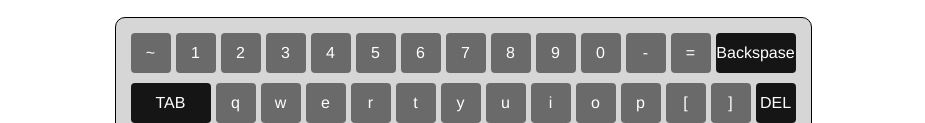
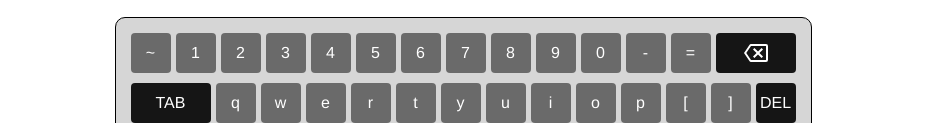
Before and after one commit to a-selyugin/virtual-keyboard, a website built with webpack: page src/index.html in a window 1280 px wide. Shown: the part 292-415 px from the top of the page, without its empty margins (177-1102 px from the left). Built offline with nearby package versions, Linux system fonts and the light colour scheme.

Commit message:
feat: add backspace icon

```diff
--- a/src/assets/styles/style.scss
+++ b/src/assets/styles/style.scss
@@ -21,7 +21,7 @@ body{
     text-align: center;
 }
 
-.main__textarea{
+.main__textarea {
     display: block;
     margin: 20px auto 20px;
     padding: 10px;
@@ -29,11 +29,11 @@ body{
     height: 200px;
 }
 
-.main__legend{
+.main__legend {
     text-align: center;
 }
 
-.keyboard__container{
+.keyboard__container {
     margin: 0 auto;
     width: 675px;
     font-weight: 200;
@@ -73,14 +73,20 @@ body{
     font-weight: 500;
 }
 
-.Space{
+.Space {
     width: 270px;
 }
 
-.Enter{
+.Enter {
     width: 86px;
 }
 .DEL, .Up, .Left, .Down, .Right, .ShiftRight, .AltRight, .CtrlRight{
     background-color: $func-key-background;
     width: 40px;
 }
+
+.Backspase {
+    background-image: url('../icons/backspace-outline.svg');
+    background-position: center;
+    background-repeat: no-repeat;
+}
--- a/src/keys.js
+++ b/src/keys.js
@@ -27,7 +27,7 @@ const keyNamesArray = [
 ];
 
 const rusKeyboardArray = [
-  'ё', '1', '2', '3', '4', '5', '6', '7', '8', '9', '0', '-', '=', 'Backspase',
+  'ё', '1', '2', '3', '4', '5', '6', '7', '8', '9', '0', '-', '=', '',
   'TAB', 'й', 'ц', 'у', 'к', 'е', 'н', 'г', 'ш', 'щ', 'з', 'х', 'ъ', 'DEL',
   'CAPS', 'ф', 'ы', 'в', 'а', 'п', 'р', 'о', 'л', 'д', 'ж', 'э', 'Enter',
   'Shift', '\\', 'я', 'ч', 'с', 'м', 'и', 'т', 'ь', 'б', 'ю', '.', 'Up', 'Shift',
@@ -35,7 +35,7 @@ const rusKeyboardArray = [
 ];
 
 const engKeyboardArray = [
-  '~', '1', '2', '3', '4', '5', '6', '7', '8', '9', '0', '-', '=', 'Backspase',
+  '~', '1', '2', '3', '4', '5', '6', '7', '8', '9', '0', '-', '=', '',
   'TAB', 'q', 'w', 'e', 'r', 't', 'y', 'u', 'i', 'o', 'p', '[', ']', 'DEL',
   'CAPS', 'a', 's', 'd', 'f', 'g', 'h', 'j', 'k', 'l', ';', '\'', 'Enter',
   'Shift', '\\', 'z', 'x', 'c', 'v', 'b', 'n', 'm', ',', '.', '/', 'Up', 'Shift',
```
Also changed, not shown: src/assets/icons/backspace-outline.svg (added).
